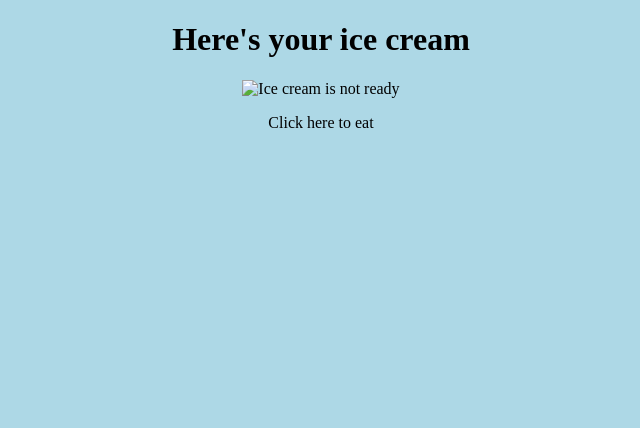
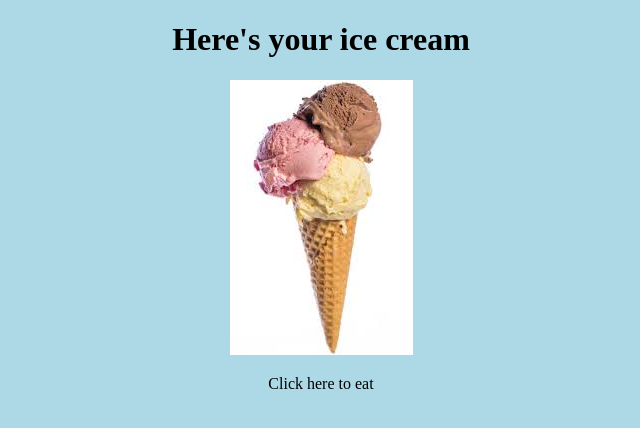
Before and after one commit to Tevi22/JavaScript_Workspace, a website: page Exercise/object_exercise.html in a window 1280 px wide. Shown: the whole page, without its empty margins (319-959 px from the left). Drawn offline with Linux system fonts and the light colour scheme.

Commit message:
added images to exercise

```diff
--- a/Exercise/object_exercise.html
+++ b/Exercise/object_exercise.html
@@ -5,7 +5,7 @@
 </head>
 <body style="background-color:lightblue;text-align:center">
     <h1 id="hdr1">Here's your ice cream</h1>
-    <img id="img1" src="full-cone.jpg" alt="Ice cream is not ready">
+    <img id="img1" src="images/full-cone.jpg" alt="Ice cream is not ready">
     <p id="p1" onclick="eat()">Click here to eat</p>
     <script>
         //Write the code here
```
Also changed, not shown: Exercise/Images/empty-cone.jpg (added), Exercise/Images/full-cone.jpg (added).
